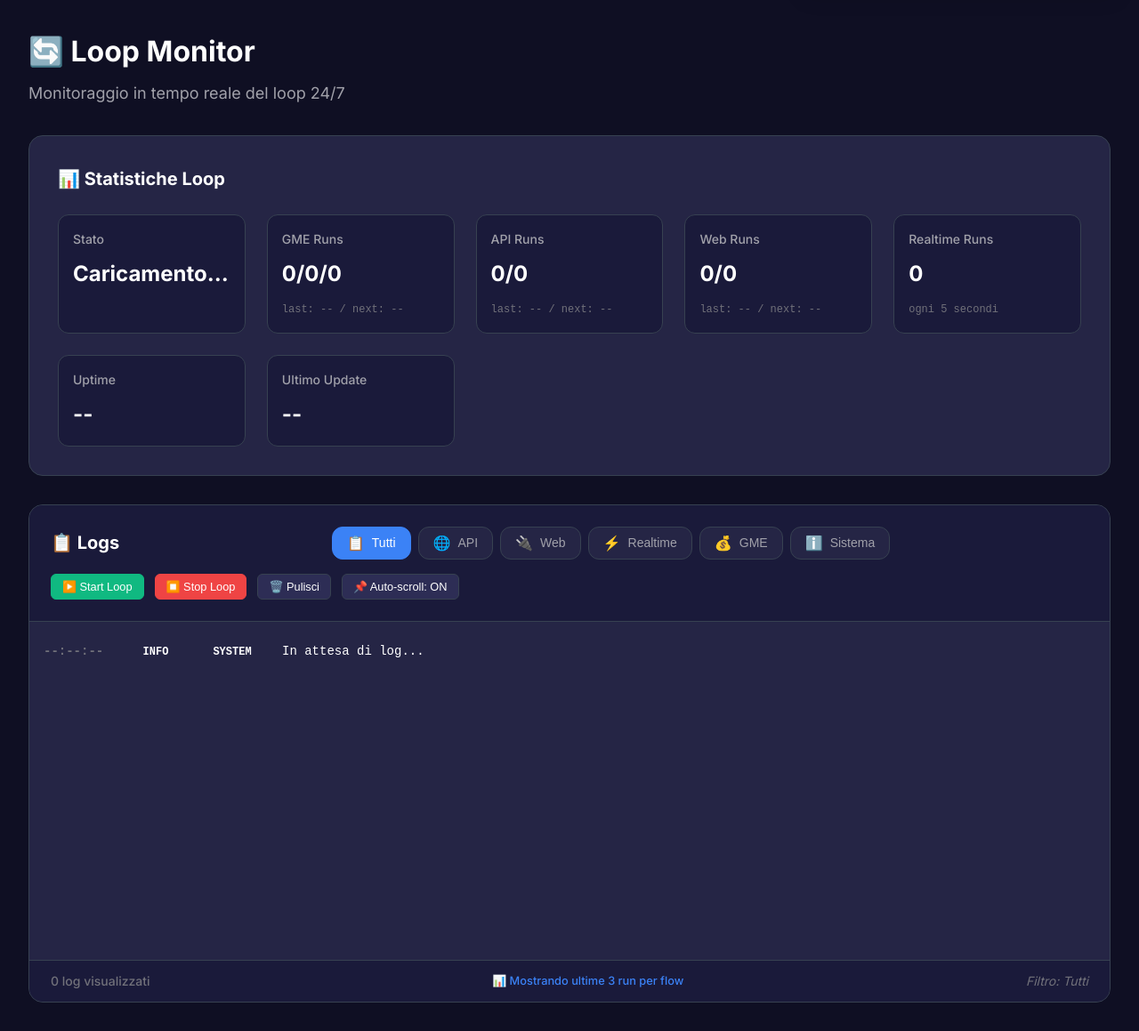
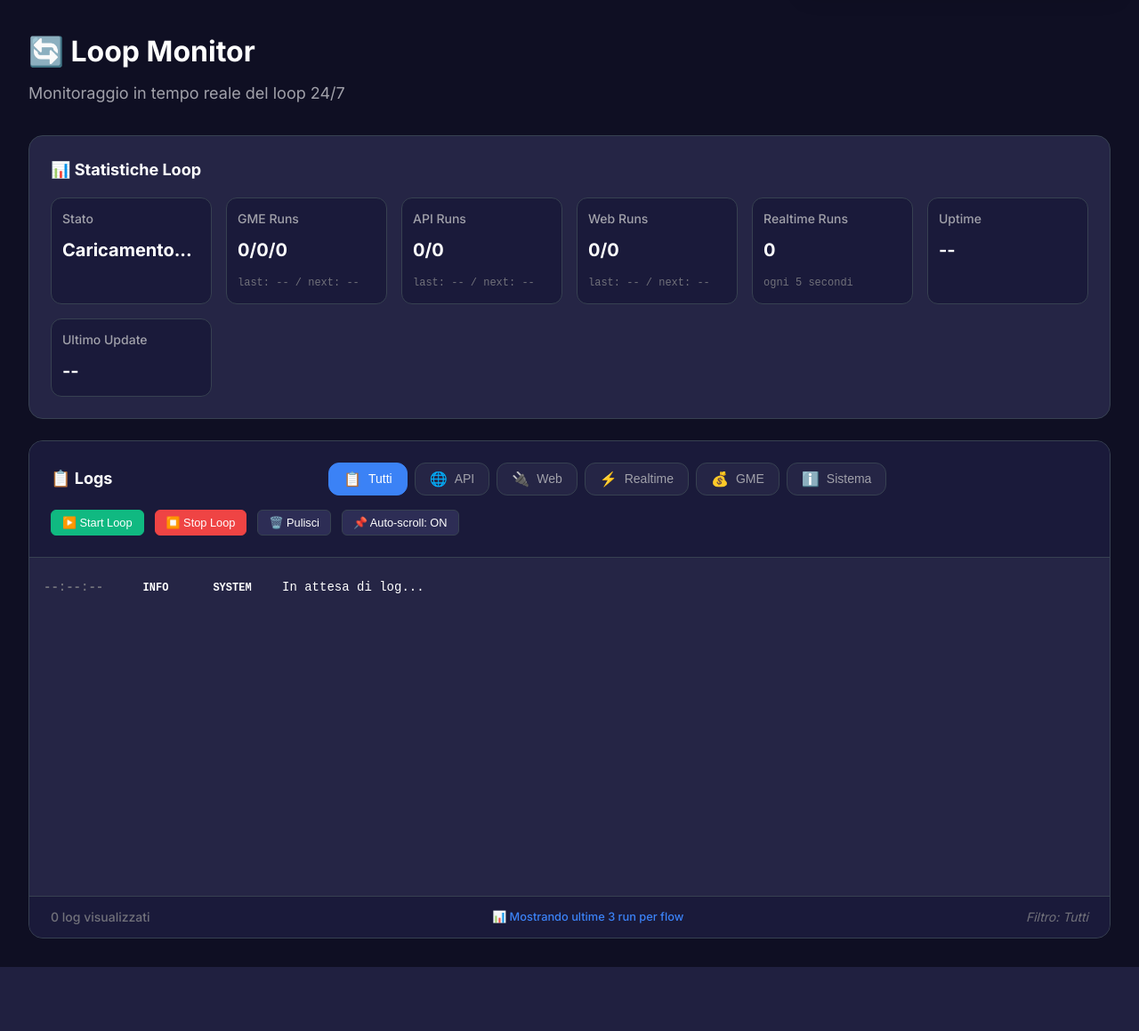
Before and after one commit to frezeen/Solaredge_ScanWriter, a Python web app: template gui/templates/index.html in a window 1280 px wide. Shown: the part 163-1322 px from the top of the page at 89% size. After the commit the page ends 1250 px from the top, so only its background shows below. Run offline with Jinja, Linux system fonts and the light colour scheme; the template is opened without the code that fills it, so the values that code supplies are empty; some libraries are stand-ins or nearby versions.

Commit message:
style(gui): Enhance stats display with emoji indicators and optimize spacing
- Add emoji indicators (▶️✅❌) to stats formatting for improved visual clarity
- Refactor stats formatting to use intermediate variables for better readability
- Reduce card padding from 2rem to 1.5rem for more compact layout
- Decrease section header margins from 1.5rem to 1rem
- Reduce section header font size from 1.25rem to 1.125rem
- Optimize stats grid column minimum width from 200px to 180px
- Reduce stats grid gap from 1.5rem to 1rem
- Decrease stat item padding from 1rem to 0.75rem
- Reduce stat value font size from 1.5rem to 1.25rem
- Lower loop status container margin from 2rem to 1.5rem
- Improves visual hierarchy and reduces excessive whitespace throughout dashboard

```diff
--- a/gui/static/dashboard.js
+++ b/gui/static/dashboard.js
@@ -808,8 +808,11 @@ class SolarDashboard {
 
     // Memoized stats formatting (pure function)
     formatStats = this.memoize((stat) => {
-        if (!stat) return '0/0/0';
-        return `${stat.executed || 0}/${stat.success || 0}/${stat.failed || 0}`;
+        if (!stat) return '▶️0 ✅0 ❌0';
+        const exec = stat.executed || 0;
+        const succ = stat.success || 0;
+        const fail = stat.failed || 0;
+        return `▶️${exec} ✅${succ} ❌${fail}`;
     }, (stat) => JSON.stringify(stat));
 
     updateDeviceUI(id, data) {
--- a/gui/static/style.css
+++ b/gui/static/style.css
@@ -228,7 +228,7 @@ body {
     background: var(--bg-card);
     border: 1px solid var(--border);
     border-radius: var(--radius-lg);
-    padding: 2rem;
+    padding: 1.5rem;
     transition: all 0.3s cubic-bezier(0.4, 0, 0.2, 1);
 }
 
@@ -279,9 +279,9 @@ body {
 
 .status-card h3,
 .logs-header h3 {
-    margin-bottom: 1.5rem;
+    margin-bottom: 1rem;
     color: var(--text-primary);
-    font-size: 1.25rem;
+    font-size: 1.125rem;
 }
 
 /* ===== MODBUS CARD VARIANT ===== */
@@ -314,12 +314,12 @@ body {
 
 .stats-grid {
     display: grid;
-    grid-template-columns: repeat(auto-fit, minmax(200px, 1fr));
-    gap: 1.5rem;
+    grid-template-columns: repeat(auto-fit, minmax(180px, 1fr));
+    gap: 1rem;
 }
 
 .stats-grid .stat-item {
-    padding: 1rem;
+    padding: 0.75rem;
     background: var(--bg-secondary);
     border: 1px solid var(--border);
     border-radius: var(--radius);
@@ -333,7 +333,7 @@ body {
 }
 
 .stats-grid .stat-value {
-    font-size: 1.5rem;
+    font-size: 1.25rem;
     font-weight: 700;
     color: var(--text-primary);
 }
@@ -621,7 +621,7 @@ h4 {
 
 /* ===== LOOP MONITOR ===== */
 .loop-status-container {
-    margin-bottom: 2rem;
+    margin-bottom: 1.5rem;
 }
 
 /* ===== LOGS ===== */
```
